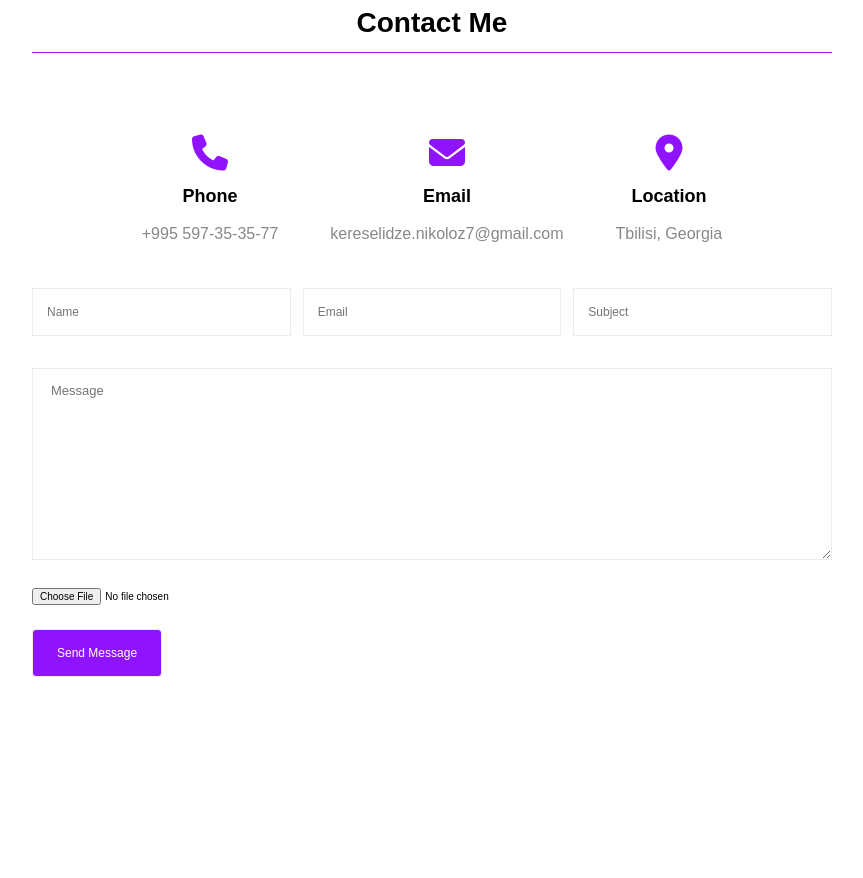
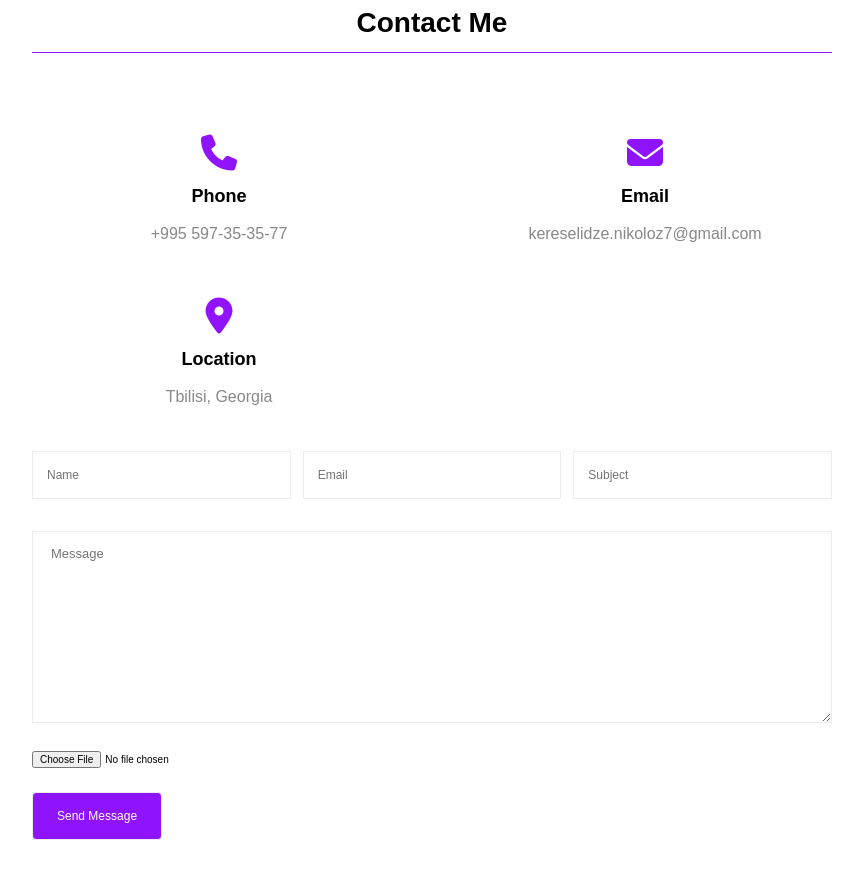
Before and after one commit to NikolozKereselidze/portfolio-project, a React (Vite) app: page / in a window 1280 px wide. Shown: the part 2480-3358 px from the top of the page, without its empty margins (368-1231 px from the left). Before the commit the page ends 3237 px from the top, so only its background shows below. Built offline with nearby package versions, Linux system fonts and the light colour scheme; a web font is replaced by a local one.

Commit message:
style: replace flex container with grid

```diff
--- a/src/components/Contact/Contact.module.css
+++ b/src/components/Contact/Contact.module.css
@@ -10,7 +10,8 @@
 }
 
 .contactDetailsWrapper {
-  display: flex;
+  display: grid;
+  grid-template-columns: repeat(auto-fill, minmax(250px, 1fr));
   justify-content: center;
   gap: 5.2rem;
   margin-bottom: 4.2rem;
```
